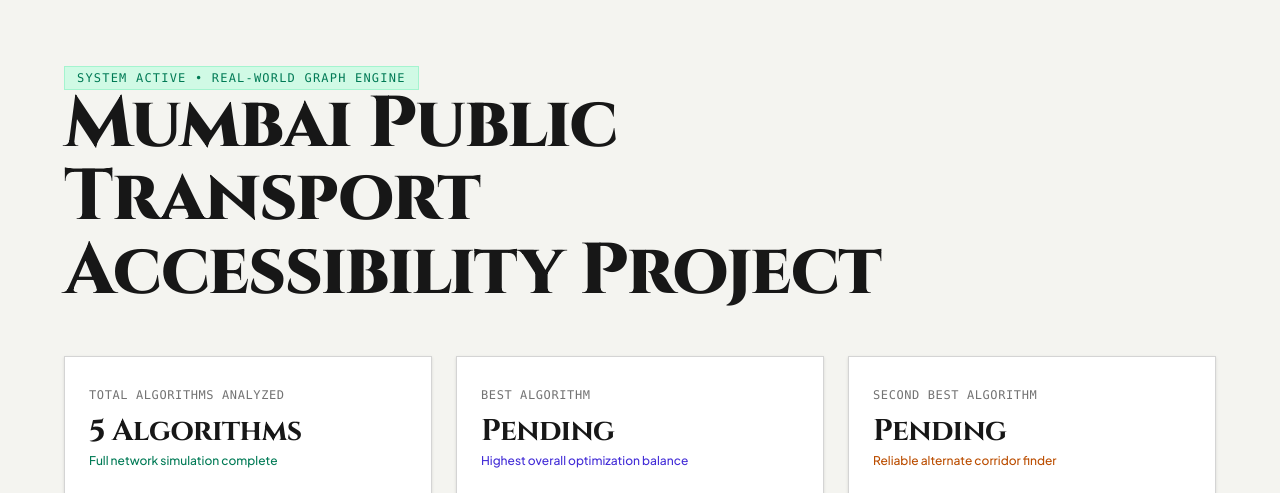
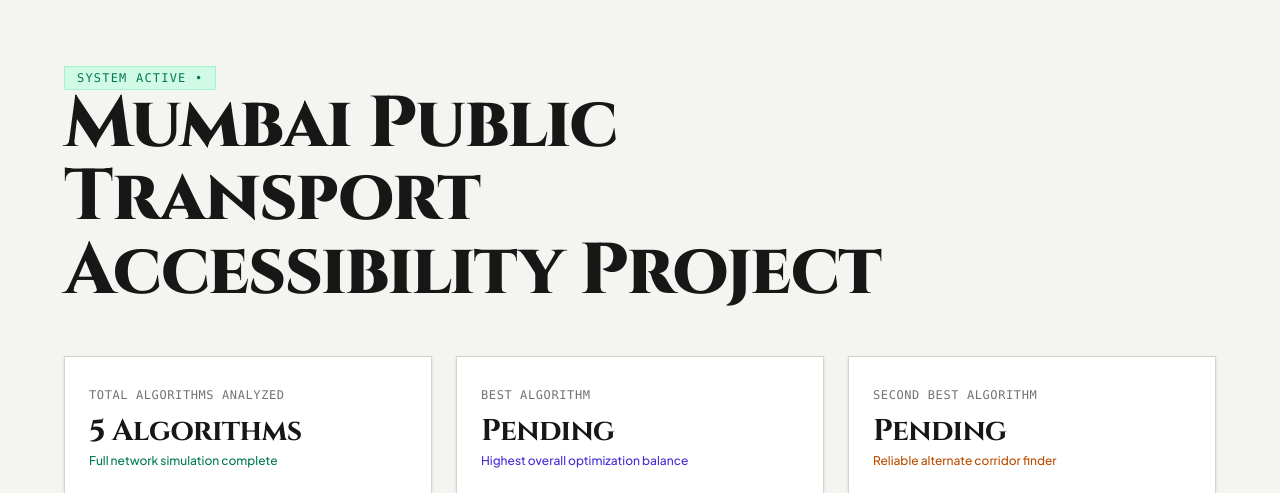
Before and after one commit to ZeuS0nTopXD/mumbai-public-transport-accessibility, a Flask app: template templates/index.html in a window 1280 px wide. Shown: the top 493 px of the page. Run offline with Flask 3, Linux system fonts and the light colour scheme; the template is opened without the code that fills it, so the values that code supplies are empty; parts of the project's set-up code (start-up, migrations or seed data) failed here and were passed over.

Commit message:
Update index.html

```diff
--- a/templates/index.html
+++ b/templates/index.html
@@ -3,7 +3,8 @@
 <head>
     <meta charset="UTF-8">
     <meta name="viewport" content="width=device-width, initial-scale=1.0">
-    <title>Mumbai Public Transport Accessibiltity Project</title>
+    <title>Mumbai Public Transport Accessibility Project</title>
+    <link rel="icon" type="image/svg+xml" href="{{ url_for('static', filename='favicon.svg') }}">
     <!-- Tailwind CSS -->
     <script src="https://cdn.jsdelivr.net/npm/@tailwindcss/browser@4"></script>
     <!-- Google Fonts: Cinzel & Plus Jakarta Sans -->
@@ -31,7 +32,7 @@
     <header class="w-full px-8 md:px-16 pt-16 pb-12 border-b border-neutral-300">
         <div class="flex flex-col lg:flex-row justify-between items-start lg:items-end gap-8">
             <div class="space-y-4 max-w-4xl">
-                <span class="text-xs font-mono uppercase tracking-widest text-emerald-700 bg-emerald-100 px-3 py-1 border border-emerald-200">System Active • Real-World Graph Engine</span>
+                <span class="text-xs font-mono uppercase tracking-widest text-emerald-700 bg-emerald-100 px-3 py-1 border border-emerald-200">System Active •</span>
                 <h1 class="editorial-title text-4xl sm:text-6xl lg:text-7xl font-extrabold text-neutral-900 leading-[1.02]">
                     Mumbai Public Transport Accessibility Project
                 </h1>
```
